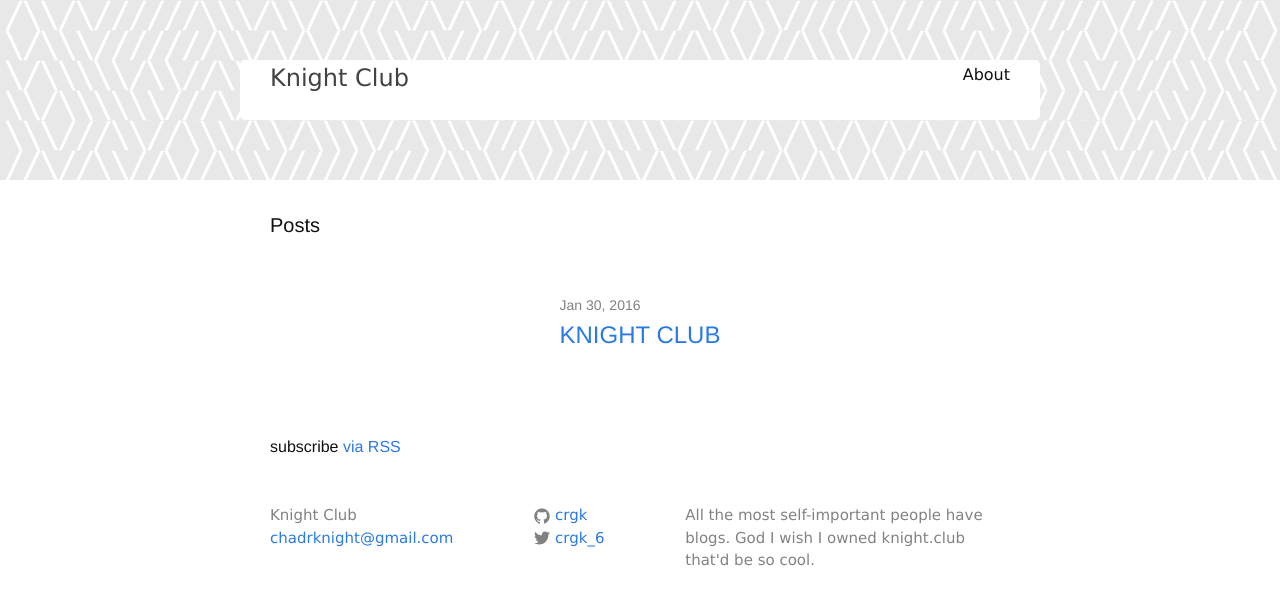
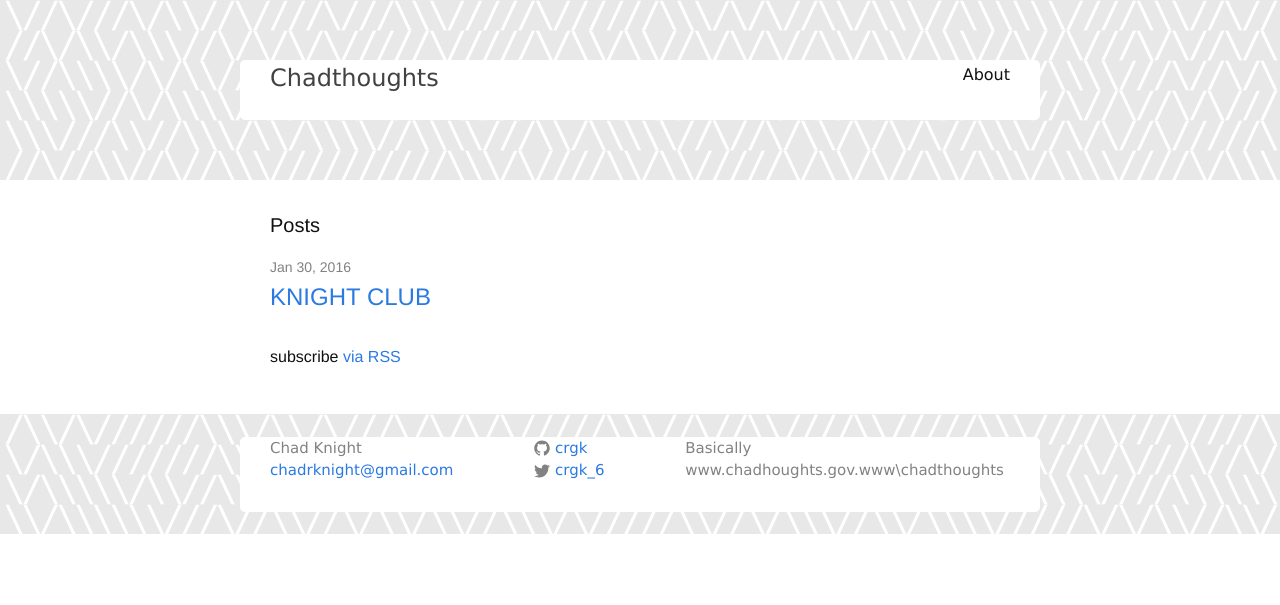
Before and after one commit to crgk/crgk.github.io, a Jekyll site: the page built from index.html, in a window 1280 px wide. Shown: the top 605 px of the page. Built offline with Jekyll 4.4.1, drawn with Linux system fonts in a browser that asks for light colours; some of the changed text lies outside the part shown.

Commit message:
spend all day doing this shit and have nothing to show for it

```diff
--- a/_config.yml
+++ b/_config.yml
@@ -1,13 +1,14 @@
 # Site settings
-title: Knight Club
-email: chadrknight@gmail.com
-description: > # this means to ignore newlines until "baseurl:"
-    All the most self-important people have blogs.
-    God I wish I owned knight.club that'd be so cool.
+title: Chadthoughts
+description: >
+    Basically www.chadhoughts.gov.www\chadthoughts
 baseurl: ""
 url: "http://crgk.github.io" # the base hostname & protocol for your site
-twitter_username: crgk_6
-github_username:  crgk
+author:
+  name: Chad Knight
+  email: chadrknight@gmail.com
+  twitter: crgk_6
+  github:  crgk
 
 # Build settings
 markdown: kramdown
--- a/_includes/footer.html
+++ b/_includes/footer.html
@@ -1,35 +1,34 @@
 <footer>
-  <div class="pattern-box"></div>
-  <div class="wrapper">
-    <div class="title-box">
+  <div class="pattern-box">
+    <div class="pattern-box-text">
 
       <div class="footer-col-wrapper">
         <div class="footer-col  footer-col-1">
           <ul class="contact-list">
-            <li>{{ site.title }}</li>
-            <li><a href="mailto:{{ site.email }}">{{ site.email }}</a></li>
+            <li>{{ site.author.name }}</li>
+            <li><a href="mailto:{{ site.email }}">{{ site.author.email }}</a></li>
           </ul>
         </div>
 
         <div class="footer-col  footer-col-2">
           <ul class="social-media-list">
-            {% if site.github_username %}
+            {% if site.author.github %}
             <li>
-              <a href="https://github.com/{{ site.github_username }}">
+              <a href="https://github.com/{{ site.author.github }}">
                 <span class="icon  icon--github">
                   <svg viewBox="0 0 16 16">
                     <path fill="#828282" d="M7.999,0.431c-4.285,0-7.76,3.474-7.76,7.761 c0,3.428,2.223,6.337,5.307,7.363c0.388,0.071,0.53-0.168,0.53-0.374c0-0.184-0.007-0.672-0.01-1.32 c-2.159,0.469-2.614-1.04-2.614-1.04c-0.353-0.896-0.862-1.135-0.862-1.135c-0.705-0.481,0.053-0.472,0.053-0.472 c0.779,0.055,1.189,0.8,1.189,0.8c0.692,1.186,1.816,0.843,2.258,0.645c0.071-0.502,0.271-0.843,0.493-1.037 C4.86,11.425,3.049,10.76,3.049,7.786c0-0.847,0.302-1.54,0.799-2.082C3.768,5.507,3.501,4.718,3.924,3.65 c0,0,0.652-0.209,2.134,0.796C6.677,4.273,7.34,4.187,8,4.184c0.659,0.003,1.323,0.089,1.943,0.261 c1.482-1.004,2.132-0.796,2.132-0.796c0.423,1.068,0.157,1.857,0.077,2.054c0.497,0.542,0.798,1.235,0.798,2.082 c0,2.981-1.814,3.637-3.543,3.829c0.279,0.24,0.527,0.713,0.527,1.437c0,1.037-0.01,1.874-0.01,2.129 c0,0.208,0.14,0.449,0.534,0.373c3.081-1.028,5.302-3.935,5.302-7.362C15.76,3.906,12.285,0.431,7.999,0.431z"/>
                   </svg>
                 </span>
 
-                <span class="username">{{ site.github_username }}</span>
+                <span class="username">{{ site.author.github }}</span>
               </a>
             </li>
             {% endif %}
 
-            {% if site.twitter_username %}
+            {% if site.author.twitter %}
             <li>
-              <a href="https://twitter.com/{{ site.twitter_username }}">
+              <a href="https://twitter.com/{{ site.author.twitter }}">
                 <span class="icon  icon--twitter">
                   <svg viewBox="0 0 16 16">
                     <path fill="#828282" d="M15.969,3.058c-0.586,0.26-1.217,0.436-1.878,0.515c0.675-0.405,1.194-1.045,1.438-1.809
@@ -37,7 +36,7 @@
                   </svg>
                 </span>
 
-                <span class="username">{{ site.twitter_username }}</span>
+                <span class="username">{{ site.author.twitter }}</span>
               </a>
             </li>
             {% endif %}
@@ -50,6 +49,7 @@
       </div>
     </div>
 
+    <div class="pattern-fill"></div>
   </div>
 
   <script type="text/javascript" src="/js/pattern.js"></script>
--- a/_includes/header.html
+++ b/_includes/header.html
@@ -1,6 +1,6 @@
 <header>
-  <div class="flexbox">
-    <div class="title-box wrapper">
+  <div class="pattern-box">
+    <div class="pattern-box-text">
 
       <a class="site-title" href="{{ site.baseurl }}/">{{ site.title }}</a>
 
@@ -22,6 +22,6 @@
       </nav>
     </div>
 
-    <div class="pattern-box"></div>
+    <div class="pattern-fill"></div>
   </div>
 </header>
--- a/_sass/_layout.scss
+++ b/_sass/_layout.scss
@@ -1,5 +1,5 @@
 
-.flexbox {
+.pattern-box {
     display: flex;
     align-items: center;
     justify-content: center;
@@ -7,7 +7,11 @@
     height: 6 * $pattern-line-height;
 }
 
-.pattern-box {
+footer > .pattern-box {
+    height: 4 * $pattern-line-height;
+}
+
+.pattern-fill {
     position: absolute;
     top: 0;
     left: 0;
@@ -28,14 +32,17 @@
     line-height: $pattern-line-height;
 
     background-color: $gray-color-light;
-    max-height: 6 * $pattern-line-height;  // six lines of stuff
+    max-height: 6 * $pattern-line-height;  // force to overflow at 6
 }
 
-footer > .pattern-box {
+footer * .pattern-fill {
+    top: initial;
     max-height: 4 * $pattern-line-height;
 }
 
-.title-box {
+.pattern-box-text {
+    @extend .wrapper;
+
     position: relative;
     display: block;
 
@@ -46,7 +53,6 @@
     font-family: $title-font-family;
     background-color: white;
     border-radius: 5px;
-
 }
 
 .site-title {
--- a/js/pattern.js
+++ b/js/pattern.js
@@ -14,8 +14,14 @@
     return s;
 }
 
+function createDiv() {
+    let d = document.createElement('div');
+    d.className = 'pattern-bg';
+    return d;
+}
+
 (function() {
-    let els = document.getElementsByClassName('pattern-box');
+    let els = document.getElementsByClassName('pattern-fill');
 
     for (let i=0; i < els.length; i++) {
         let el = els[i];
@@ -26,6 +32,6 @@
         // large number, either.
         let count = el.offsetWidth;
 
-        el.innerText += getPattern(count);
+        el.innerText = getPattern(count);
     }
 })();
```
